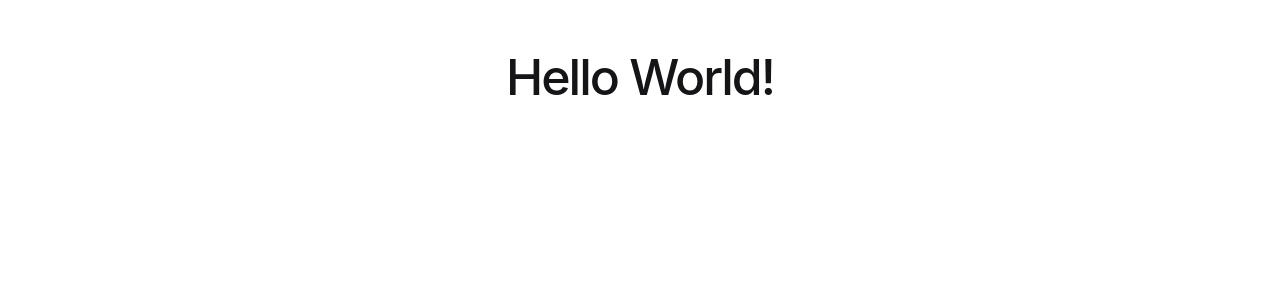
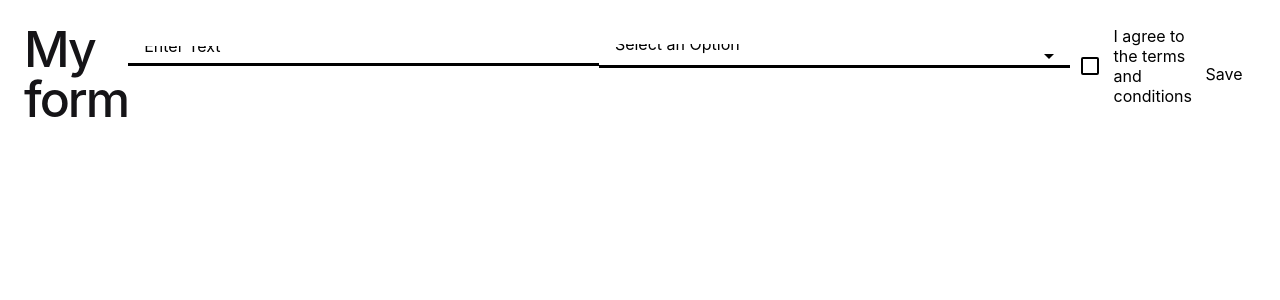
Before and after one commit to mesajil/angular-demo, an Angular app: page / in a window 1280 px wide. Shown: the top 300 px of the page. Built offline with nearby package versions, Linux system fonts and the light colour scheme.

Commit message:
feat(app.component, app.config): Add form

```diff
--- a/src/app/app.component.html
+++ b/src/app/app.component.html
@@ -165,10 +165,33 @@
 </style>
 
 <main class="main">
-  <div class="content">
-    <h1>{{ title }}</h1>
+  <h1>{{ title }}</h1>
 
-  </div>
+  <!-- Campo de texto -->
+  <mat-form-field appearance="fill" style="width: 100%; margin-bottom: 16px;">
+    <mat-label>Enter Text</mat-label>
+    <input matInput [(ngModel)]="formData.textInput" />
+  </mat-form-field>
+
+  <!-- Select -->
+  <mat-form-field appearance="fill" style="width: 100%; margin-bottom: 16px;">
+    <mat-label>Select an Option</mat-label>
+    <mat-select [(ngModel)]="formData.selectedOption">
+      <mat-option *ngFor="let option of options" [value]="option">
+        {{ option }}
+      </mat-option>
+    </mat-select>
+  </mat-form-field>
+
+  <!-- Checkbox -->
+  <mat-checkbox [(ngModel)]="formData.isChecked" style="margin-bottom: 16px;">
+    I agree to the terms and conditions
+  </mat-checkbox>
+
+  <!-- Botón Save -->
+  <button mat-raised-button color="primary" (click)="saveForm()">
+    Save
+  </button>
 </main>
 
 <router-outlet />
--- a/src/app/app.component.ts
+++ b/src/app/app.component.ts
@@ -1,14 +1,46 @@
+import { CommonModule } from '@angular/common';
 import { Component } from '@angular/core';
+import { FormsModule } from '@angular/forms';
+import { MatButtonModule } from '@angular/material/button';
+import { MatCheckboxModule } from '@angular/material/checkbox';
+import { MatFormFieldModule } from '@angular/material/form-field';
+import { MatInputModule } from '@angular/material/input';
+import { MatSelectModule } from '@angular/material/select';
 import { RouterOutlet } from '@angular/router';
 import { LogoComponent } from './logo/logo.component';
 
 @Component({
   selector: 'app-root',
   standalone: true,
-  imports: [RouterOutlet, LogoComponent],
+  imports: [
+    RouterOutlet,
+    LogoComponent,
+    CommonModule,
+    MatFormFieldModule,
+    FormsModule,
+    MatInputModule,
+    MatSelectModule,
+    MatCheckboxModule,
+    MatButtonModule,
+  ],
   templateUrl: './app.component.html',
   styleUrl: './app.component.css',
 })
 export class AppComponent {
-  title = 'Hello World!';
+  title = 'My form';
+
+  // Modelo para capturar los valores del formulario
+  formData = {
+    textInput: '',
+    selectedOption: '',
+    isChecked: false,
+  };
+
+  // Opciones para el select
+  options = ['Perú', 'Chile', 'Argentina'];
+
+  // Método para guardar y mostrar en la consola los valores del formulario
+  saveForm() {
+    console.log('Form Data:', this.formData);
+  }
 }
--- a/src/app/app.config.ts
+++ b/src/app/app.config.ts
@@ -1,8 +1,17 @@
-import { ApplicationConfig, provideZoneChangeDetection } from '@angular/core';
+import {
+  ApplicationConfig,
+  importProvidersFrom,
+  provideZoneChangeDetection,
+} from '@angular/core';
 import { provideRouter } from '@angular/router';
 
 import { routes } from './app.routes';
+import { BrowserAnimationsModule } from '@angular/platform-browser/animations';
 
 export const appConfig: ApplicationConfig = {
-  providers: [provideZoneChangeDetection({ eventCoalescing: true }), provideRouter(routes)]
+  providers: [
+    provideZoneChangeDetection({ eventCoalescing: true }),
+    provideRouter(routes),
+    importProvidersFrom(BrowserAnimationsModule),
+  ],
 };
```
